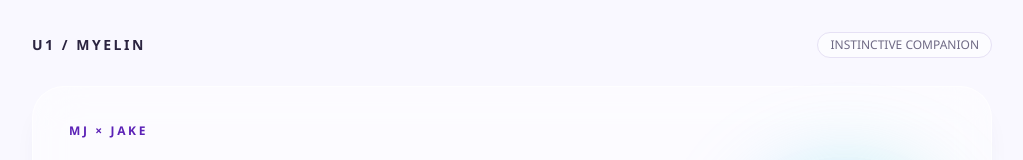
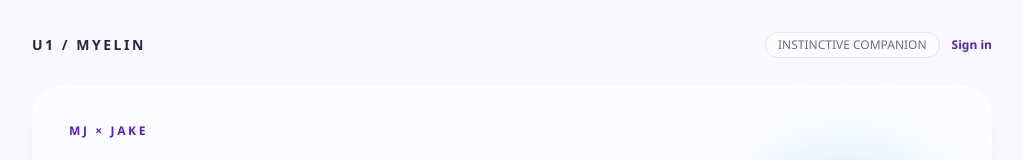
Before and after one commit to Unmute1-Ai/myelin, a Next.js app in the folder apps/web/: page /companion in a window 1280 px wide. Shown: the top 160 px of the page, without its empty margins (128-1151 px from the left). Built offline with nearby package versions, Linux system fonts and the light colour scheme; no server answers.

Commit message:
ui: add sign-in path to companion screen

```diff
--- a/apps/web/app/companion/page.tsx
+++ b/apps/web/app/companion/page.tsx
@@ -102,7 +102,7 @@ export default function CompanionPage() {
 
   const requiresConsent = mode !== "jake";
   return <main className="mx-auto flex min-h-dvh w-full max-w-5xl flex-col gap-7 px-5 py-8 sm:px-8">
-    <header className="flex items-center justify-between"><a href="/" className="text-sm font-extrabold tracking-[.18em] text-ink">U1 / MYELIN</a><span className="rounded-full border border-line bg-white/60 px-3 py-1 text-xs text-ink-soft">INSTINCTIVE COMPANION</span></header>
+    <header className="flex items-center justify-between"><a href="/" className="text-sm font-extrabold tracking-[.18em] text-ink">U1 / MYELIN</a><div className="flex items-center gap-3"><span className="rounded-full border border-line bg-white/60 px-3 py-1 text-xs text-ink-soft">INSTINCTIVE COMPANION</span><a href="/login" className="text-xs font-bold text-primary underline-offset-4 hover:underline">Sign in</a></div></header>
     <section className="grid items-center gap-6 rounded-[2rem] border border-white/70 bg-white/45 p-6 shadow-xl shadow-violet-950/5 backdrop-blur-xl md:grid-cols-[1fr_220px] md:p-9">
       <div className="flex flex-col gap-4"><p className="text-xs font-bold uppercase tracking-[.22em] text-primary">MJ × JAKE</p><h1 className="text-4xl font-extrabold leading-tight tracking-tight text-ink sm:text-5xl">One companion.<br/><span className="text-primary">Two ways to think.</span></h1><p className="max-w-xl text-base leading-7 text-ink-soft">MJ investigates, reasons, and challenges assumptions. Jake adapts the learning and interaction experience. Together, they synthesize their independent contributions.</p><div className="flex flex-wrap gap-2 text-xs text-ink-soft"><span className="rounded-full bg-violet-100 px-3 py-1.5">MJ · Instinctive Intelligence</span><span className="rounded-full bg-sky-100 px-3 py-1.5">Jake · Primer / Myelin</span><span className="rounded-full bg-amber-100 px-3 py-1.5">U1Si-Q · Authority</span></div></div>
       <div className="relative mx-auto flex h-52 w-52 items-center justify-center" aria-label="U1 companion orb"><div className="absolute inset-0 rounded-full bg-gradient-to-tr from-violet-400/40 via-sky-300/40 to-emerald-300/40 blur-2xl"/><div className="absolute inset-5 rounded-full border border-white/80 bg-white/20 shadow-[inset_0_0_35px_rgba(255,255,255,.7)] backdrop-blur-2xl"/><div className="absolute inset-10 rounded-full bg-[radial-gradient(circle_at_30%_25%,white,rgba(167,139,250,.8)_30%,rgba(96,165,250,.7)_55%,rgba(52,211,153,.6)_78%,rgba(250,204,21,.4))] shadow-[0_0_65px_rgba(99,102,241,.3)]"/><div className="relative flex h-20 w-20 items-center justify-center rounded-full border border-white/70 bg-white/20 text-2xl font-black text-white shadow-lg backdrop-blur-md">U1</div><span className="absolute bottom-2 text-[10px] font-bold tracking-[.24em] text-primary">INSTINCTIVE</span></div>
```
